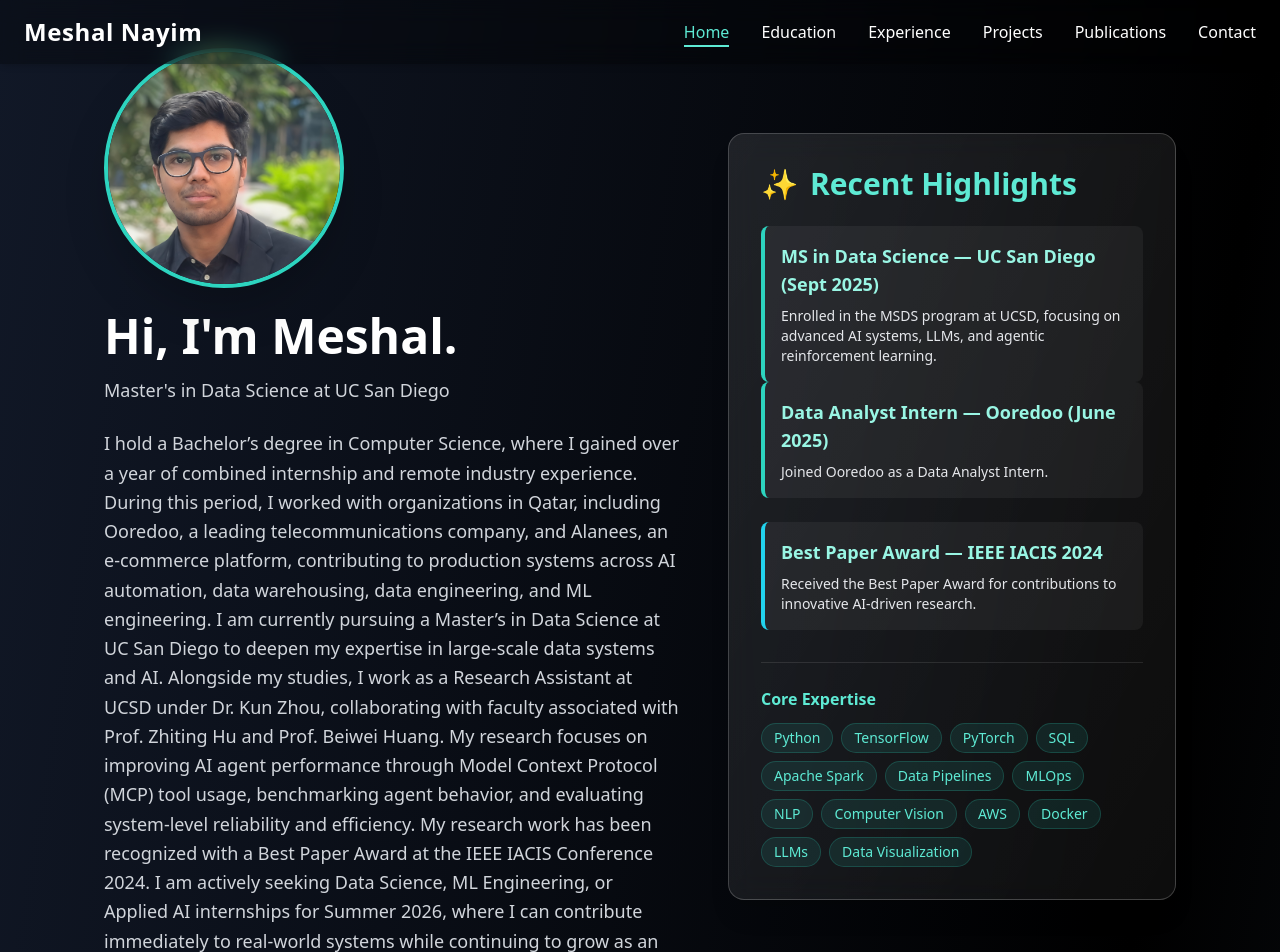
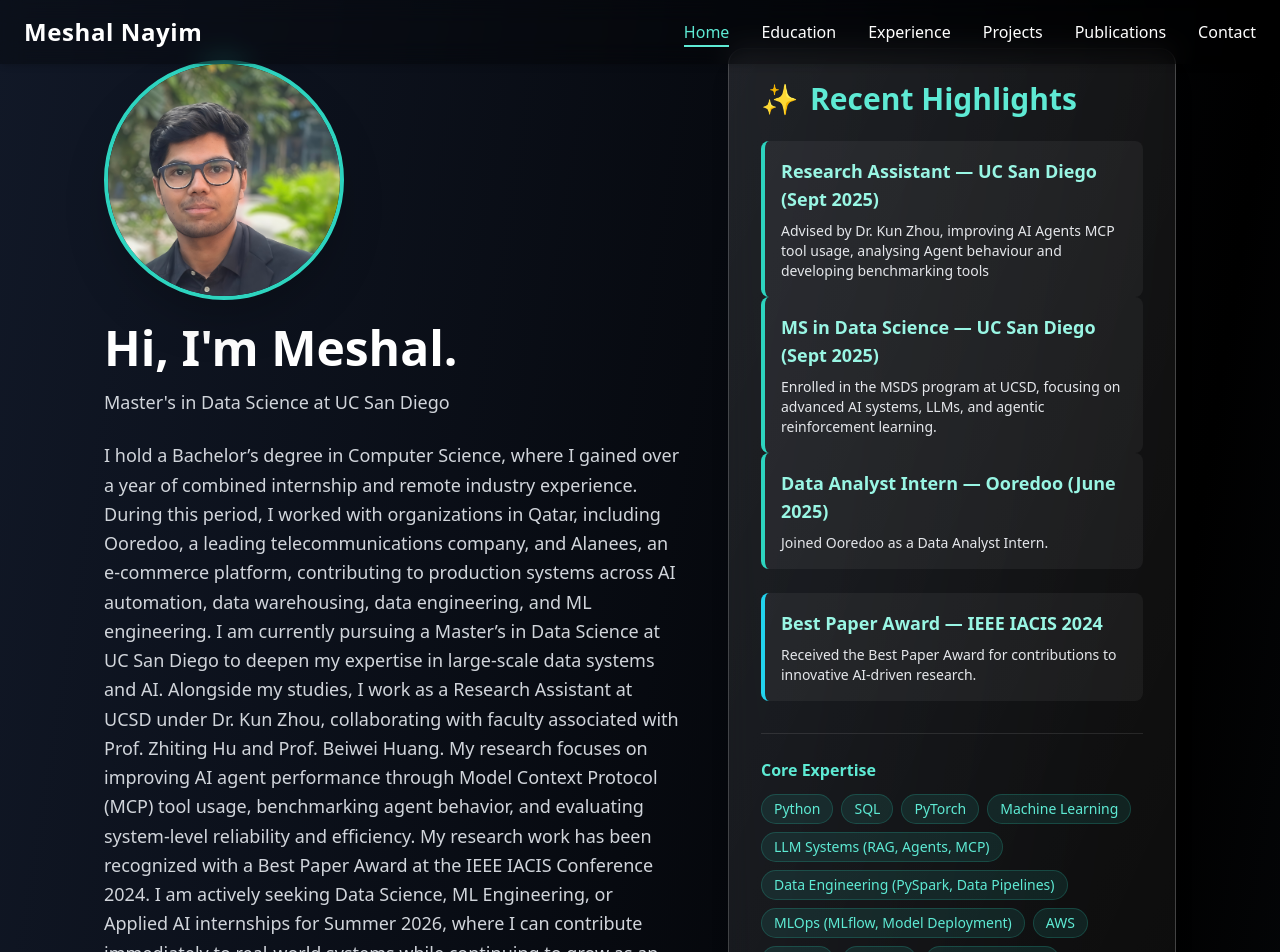
Before and after one commit to MeshalNayim/meshalnayim.github.io, a React (Vite) app: page / in a window 1280 px wide. Shown: the top 952 px of the page. Built offline with nearby package versions, Linux system fonts and the light colour scheme.

Commit message:
Add recent highlights and update core expertise skills
Added recent highlights section for UC San Diego experience and updated core expertise skills.

```diff
--- a/src/components/Hero.jsx
+++ b/src/components/Hero.jsx
@@ -54,6 +54,16 @@ I am actively seeking Data Science, ML Engineering, or Applied AI internships fo
     Recent Highlights
   </h2>
 
+  <div className="bg-white/5 p-4 rounded-lg border-l-4 border-teal-400 hover:bg-white/10 transition-all duration-300">
+      <h3 className="font-semibold text-teal-200 text-lg mb-2">
+        Research Assistant — UC San Diego (Sept 2025)
+      </h3>
+      <p className="text-gray-200 text-sm">
+        Advised by Dr. Kun Zhou, improving AI Agents MCP tool usage, analysing Agent behaviour and developing benchmarking tools
+      </p>
+    </div>
+
+
     <div className="bg-white/5 p-4 rounded-lg border-l-4 border-teal-400 hover:bg-white/10 transition-all duration-300">
       <h3 className="font-semibold text-teal-200 text-lg mb-2">
         MS in Data Science — UC San Diego (Sept 2025)
@@ -62,6 +72,7 @@ I am actively seeking Data Science, ML Engineering, or Applied AI internships fo
         Enrolled in the MSDS program at UCSD, focusing on advanced AI systems, LLMs, and agentic reinforcement learning.
       </p>
     </div>
+
 
   <div className="space-y-6">
     <div className="bg-white/5 p-4 rounded-lg border-l-4 border-teal-400 hover:bg-white/10 transition-all duration-300">
@@ -90,20 +101,18 @@ I am actively seeking Data Science, ML Engineering, or Applied AI internships fo
     <h3 className="font-semibold text-teal-300 mb-3">Core Expertise</h3>
     <div className="flex flex-wrap gap-2">
       {[
-        'Python',
-        'TensorFlow',
-        'PyTorch',
-        'SQL',
-        'Apache Spark',
-        'Data Pipelines',
-        'MLOps',
-        'NLP',
-        'Computer Vision',
-        'AWS',
-        'Docker',
-        'LLMs',
-        'Data Visualization'
-      ].map((skill) => (
+  "Python",
+  "SQL",
+  "PyTorch",
+  "Machine Learning",
+  "LLM Systems (RAG, Agents, MCP)",
+  "Data Engineering (PySpark, Data Pipelines)",
+  "MLOps (MLflow, Model Deployment)",
+  "AWS",
+  "Docker",
+  "FastAPI",
+  "Computer Vision"
+].map((skill) => (
         <span
           key={skill}
           className="px-3 py-1 bg-teal-400/10 text-teal-300 rounded-full text-sm border border-teal-400/20 hover:bg-teal-400/20 transition-colors duration-300"
```
